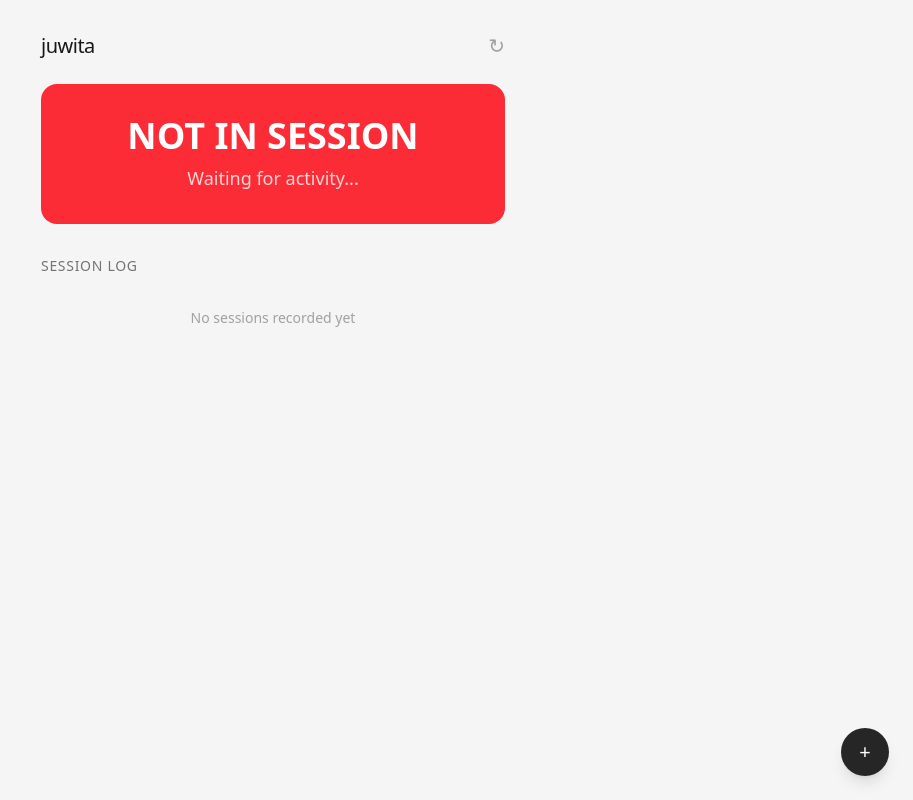
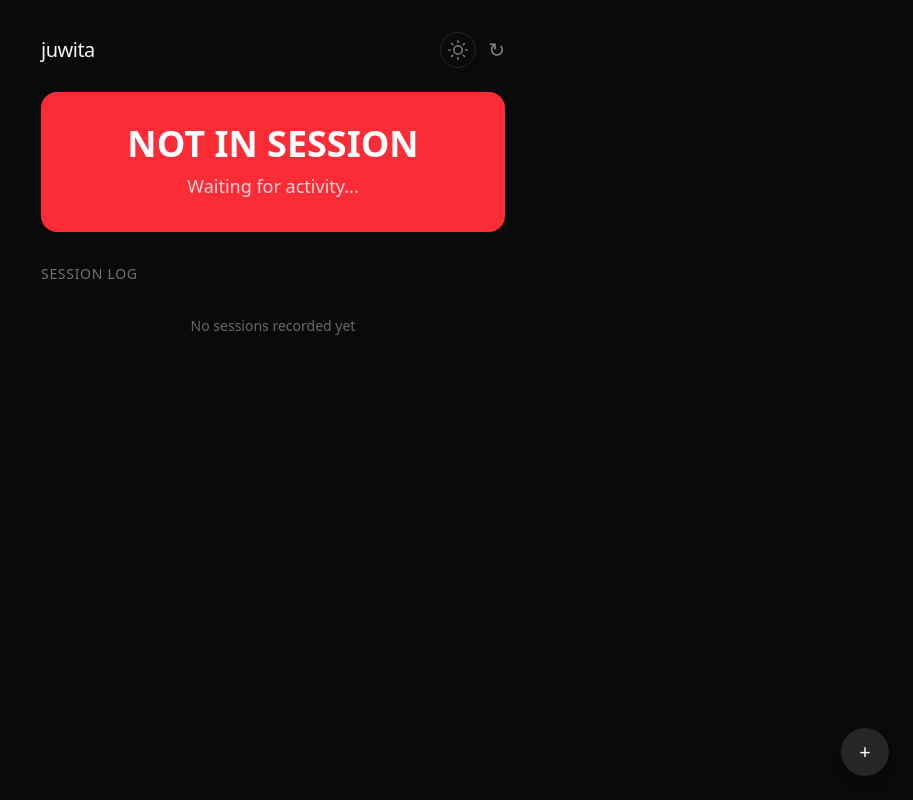
Before and after one commit to jacerniello/juwita, a Django app: page / in a window 1280 px wide. Shown: the whole page, without its empty margins (367-1280 px from the left). Run offline with Django 5.2, Linux system fonts and the light colour scheme; data that the repository does not hold is empty; some libraries are stand-ins or nearby versions.

Commit message:
Add dark mode with SVG icons

```diff
--- a/juwita/activity/templates/activity/index.html
+++ b/juwita/activity/templates/activity/index.html
@@ -7,12 +7,23 @@
     <meta name="viewport" content="width=device-width, initial-scale=1.0">
     {% tailwind_css %}
 </head>
-<body class="min-h-screen bg-neutral-100 text-neutral-900 font-light">
+<body id="body" class="min-h-screen font-light transition-colors duration-300">
     <div class="max-w-lg mx-auto px-6 py-8">
         <!-- Header -->
         <div class="flex justify-between items-center mb-6">
             <h1 class="text-xl tracking-tight font-medium">juwita</h1>
-            <button id="refreshButton" class="text-neutral-400 hover:text-neutral-600 transition-all text-xl">↻</button>
+            <div class="flex items-center gap-3">
+                <button id="themeToggle" class="w-9 h-9 rounded-full border flex items-center justify-center transition-all theme-btn">
+                    <svg id="sunIcon" class="w-5 h-5 hidden" fill="none" stroke="currentColor" viewBox="0 0 24 24">
+                        <circle cx="12" cy="12" r="5" stroke-width="2"/>
+                        <path stroke-width="2" stroke-linecap="round" d="M12 1v2M12 21v2M4.22 4.22l1.42 1.42M18.36 18.36l1.42 1.42M1 12h2M21 12h2M4.22 19.78l1.42-1.42M18.36 5.64l1.42-1.42"/>
+                    </svg>
+                    <svg id="moonIcon" class="w-5 h-5 hidden" fill="currentColor" viewBox="0 0 24 24">
+                        <path d="M21 12.79A9 9 0 1 1 11.21 3 7 7 0 0 0 21 12.79z"/>
+                    </svg>
+                </button>
+                <button id="refreshButton" class="opacity-50 hover:opacity-100 transition-all text-xl">↻</button>
+            </div>
         </div>
 
         <!-- Big Status Box -->
@@ -23,18 +34,60 @@
 
         <!-- Session Log -->
         <div>
-            <p class="text-sm font-medium text-neutral-500 uppercase tracking-wider mb-4">Session Log</p>
+            <p id="session-label" class="text-sm font-medium uppercase tracking-wider mb-4">Session Log</p>
             <div id="sessions" class="space-y-2">
             </div>
         </div>
 
         <!-- Test Ping Button -->
         <div class="fixed bottom-6 right-6">
-            <button id="pingButton" class="w-12 h-12 rounded-full bg-neutral-800 text-white text-xl hover:bg-neutral-700 transition-all shadow-lg">+</button>
+            <button id="pingButton" class="w-12 h-12 rounded-full text-white text-xl transition-all shadow-lg ping-btn">+</button>
         </div>
     </div>
 
+    <style>
+        /* Light mode */
+        .light { background: #f5f5f5; color: #171717; }
+        .light .theme-btn { border-color: #e5e5e5; color: #737373; }
+        .light .theme-btn:hover { border-color: #a3a3a3; color: #171717; }
+        .light .session-card { background: white; border: 1px solid #e5e5e5; }
+        .light .session-card:hover { background: #fafafa; }
+        .light #session-label { color: #737373; }
+        .light .ping-btn { background: #262626; }
+        .light .ping-btn:hover { background: #404040; }
+
+        /* Dark mode */
+        .dark { background: #0a0a0a; color: #f5f5f5; }
+        .dark .theme-btn { border-color: #262626; color: #737373; }
+        .dark .theme-btn:hover { border-color: #404040; color: #f5f5f5; }
+        .dark .session-card { background: #171717; border: 1px solid #262626; }
+        .dark .session-card:hover { background: #1f1f1f; }
+        .dark #session-label { color: #737373; }
+        .dark .session-text { color: #a3a3a3 !important; }
+        .dark .session-time { color: #525252 !important; }
+        .dark .ping-btn { background: #262626; }
+        .dark .ping-btn:hover { background: #404040; }
+    </style>
+
     <script>
+        // Theme
+        let isDark = localStorage.getItem('theme') !== 'light';
+        function applyTheme() {
+            const body = document.getElementById('body');
+            body.classList.remove('dark', 'light');
+            body.classList.add(isDark ? 'dark' : 'light');
+            document.getElementById('sunIcon').classList.toggle('hidden', !isDark);
+            document.getElementById('moonIcon').classList.toggle('hidden', isDark);
+        }
+        applyTheme();
+
+        document.getElementById('themeToggle').addEventListener('click', () => {
+            isDark = !isDark;
+            localStorage.setItem('theme', isDark ? 'dark' : 'light');
+            applyTheme();
+        });
+
+        // Utilities
         function formatTime(isoString) {
             return new Date(isoString).toLocaleTimeString([], { hour: '2-digit', minute: '2-digit', second: '2-digit' });
         }
@@ -57,6 +110,7 @@
             return h + 'h ' + m + 'm';
         }
 
+        // Load meetings
         function loadMeetings() {
             fetch('/api/meetings/')
                 .then(r => r.json())
@@ -76,11 +130,8 @@
                     }
 
                     const sessionsEl = document.getElementById('sessions');
-
-                    // Build session log with intervals
                     let entries = [];
 
-                    // Add completed meetings as "IN SESSION" periods
                     data.meetings.forEach(m => {
                         entries.push({
                             type: 'session',
@@ -90,22 +141,21 @@
                         });
                     });
 
-                    // Sort by start time descending
                     entries.sort((a, b) => b.start - a.start);
 
                     if (entries.length === 0) {
-                        sessionsEl.innerHTML = '<p class="text-neutral-400 text-sm py-4 text-center">No sessions recorded yet</p>';
+                        sessionsEl.innerHTML = '<p class="opacity-40 text-sm py-4 text-center">No sessions recorded yet</p>';
                     } else {
                         sessionsEl.innerHTML = entries.slice(0, 15).map(e => {
-                            return `<div class="bg-white rounded-xl p-4 border border-neutral-200 shadow-sm">
+                            return `<div class="session-card rounded-xl p-4 transition-all">
                                 <div class="flex justify-between items-center mb-2">
                                     <span class="inline-flex items-center gap-2">
                                         <span class="w-2 h-2 rounded-full bg-green-500"></span>
-                                        <span class="font-medium text-green-700">IN SESSION</span>
+                                        <span class="font-medium text-green-600 session-text">IN SESSION</span>
                                     </span>
-                                    <span class="text-sm font-medium text-neutral-600">${formatDuration(e.duration)}</span>
+                                    <span class="text-sm font-medium opacity-60">${formatDuration(e.duration)}</span>
                                 </div>
-                                <div class="text-sm text-neutral-500">
+                                <div class="text-sm opacity-50 session-time">
                                     ${formatDate(e.start.toISOString())} &bull; ${formatTime(e.start.toISOString())} – ${formatTime(e.end.toISOString())}
                                 </div>
                             </div>`;
```
Also changed, not shown: .playwright-mcp/page-2026-03-21T21-13-28-217Z.png (added), .playwright-mcp/page-2026-03-21T21-15-06-553Z.png (added), juwita/theme/static/css/dist/styles.css, 1 other file.
